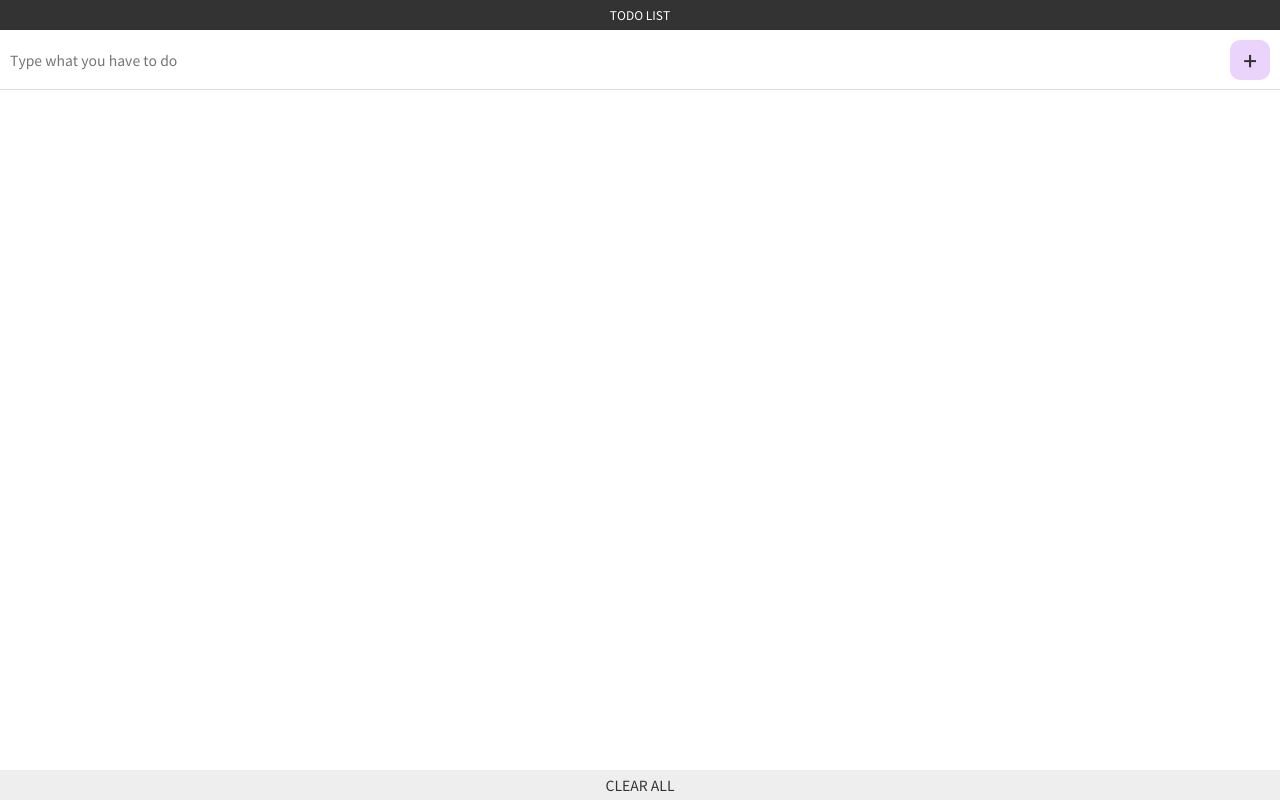
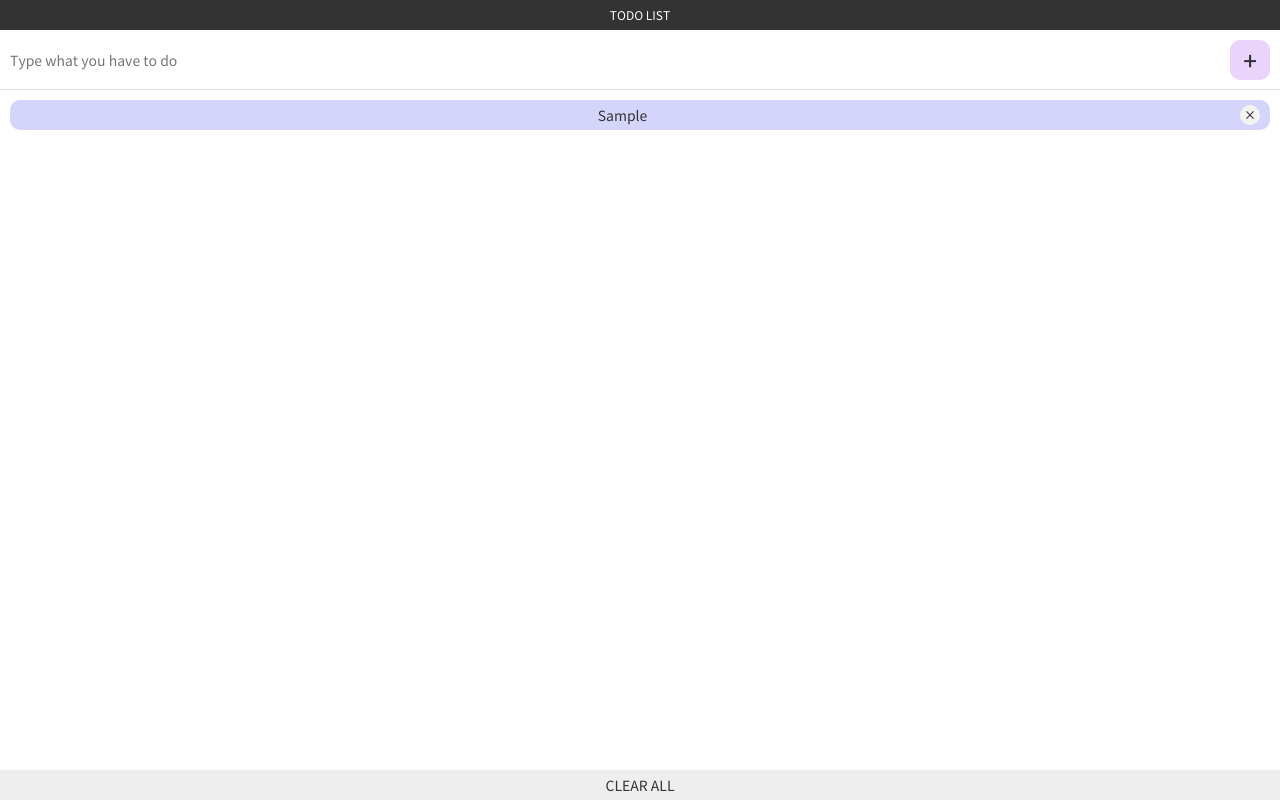
Before and after one commit to cl-song/vue-todo, a Vue app: page / in a window 1280 px wide. Both pictures are taken after typing "Sample" into the empty fields and a click on the button "추가". Built offline with nearby package versions, Linux system fonts and the light colour scheme.

Commit message:
todolist 이벤트 수정

```diff
--- a/src/App.vue
+++ b/src/App.vue
@@ -1,9 +1,12 @@
 <template>
   <div id="app">
     <TodoHeader />
-    <TodoInput />
-    <TodoList />
-    <TodoFooter />
+    <TodoInput @addTodo="addTodo" />
+    <TodoList
+      :propsdata="todoItems"
+      @removeTodo="removeTodo"
+    />
+    <TodoFooter @removeAll="clearAll" />
   </div>
 </template>
 
@@ -20,6 +23,33 @@ export default {
         TodoList,
         TodoFooter,
     },
+    data() {
+        return {
+            todoItems: [],
+        };
+    },
+    created() {
+        if (localStorage.length > 0) {
+            // eslint-disable-next-line no-plusplus
+            for (let i = 0; i < localStorage.length; i++) {
+                this.todoItems.push(localStorage.key(i));
+            }
+        }
+    },
+    methods: {
+        addTodo(todoItem) {
+            localStorage.setItem(todoItem, todoItem);
+            this.todoItems.push(todoItem);
+        },
+        removeTodo(todoItem, index) {
+            localStorage.removeItem(todoItem);
+            this.todoItems.splice(index, 1);
+        },
+        clearAll() {
+            localStorage.clear();
+            this.todoItems = [];
+        },
+    },
 };
 </script>
 
--- a/src/components/TodoFooter.vue
+++ b/src/components/TodoFooter.vue
@@ -13,7 +13,7 @@
 export default {
     methods: {
         clearTodo() {
-            localStorage.clear();
+            this.$emit('removeAll');
         },
     },
 };
--- a/src/components/TodoInput.vue
+++ b/src/components/TodoInput.vue
@@ -30,7 +30,7 @@ export default {
                 // 인풋박스에 입력된 테스트의 앞뒤 공백 문자열 제거
                 // eslint-disable-next-line no-unused-vars
                 const value = this.newTodoItem && this.newTodoItem.trim();
-                localStorage.setItem(this.newTodoItem, this.newTodoItem);
+                this.$emit('addTodo', value);
                 this.clearInput();
             }
         },
--- a/src/components/TodoList.vue
+++ b/src/components/TodoList.vue
@@ -1,7 +1,7 @@
 <template>
   <ul class="todoList">
     <li
-      v-for="(todoItem, index) in todoItems"
+      v-for="(todoItem, index) in propsdata"
       :key="todoItem"
     >
       <span>
@@ -20,24 +20,11 @@
 
 <script>
 export default {
-    data() {
-        return {
-            todoItems: [],
-        };
-    },
-    created() {
-        if (localStorage.length > 0) {
-            // eslint-disable-next-line no-plusplus
-            for (let i = 0; i < localStorage.length; i++) {
-                this.todoItems.push(localStorage.key(i));
-            }
-        }
-    },
+    // eslint-disable-next-line vue/require-prop-types
+    props: ['propsdata'],
     methods: {
-        // eslint-disable-next-line no-unused-vars
         removeTodo(todoItem, index) {
-            localStorage.removeItem(todoItem);
-            this.todoItems.splice(index, 1);
+            this.$emit('removeTodo', todoItem, index);
         },
     },
 };
```
